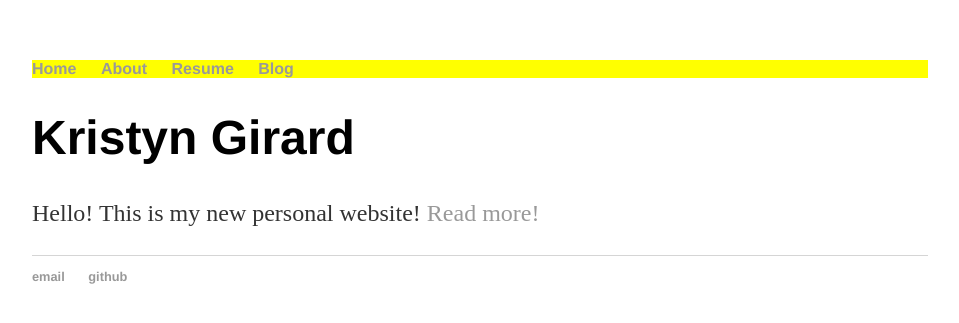
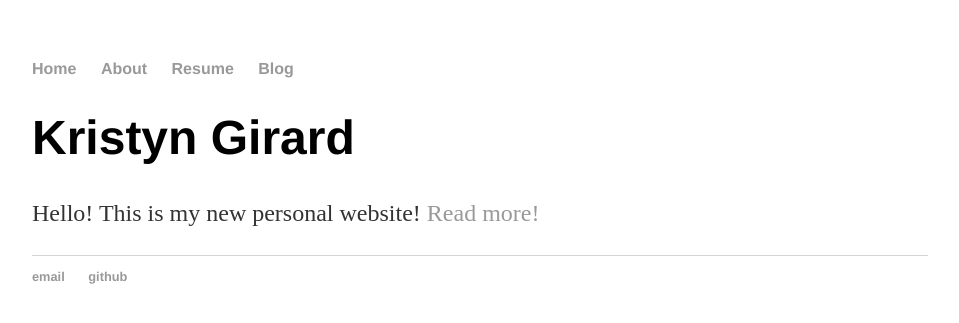
Before and after one commit to kristyngirard/kristyngirard.github.io, a Jekyll site: the page built from index.html, in a window 1280 px wide. Shown: the top 323 px of the page, without its empty margins (160-1119 px from the left). Built offline with Jekyll 4.4.1, drawn with Linux system fonts in a browser that asks for light colours.

Commit message:
Update main.css

```diff
--- a/css/main.css
+++ b/css/main.css
@@ -1,9 +1,6 @@
 body {
     margin: 60px auto;
     width: 70%;
-}
-nav {
-    background-color: yellow;
 }
 nav ul, footer ul {
     font-family:'Helvetica', 'Arial', 'Sans-Serif';
```
